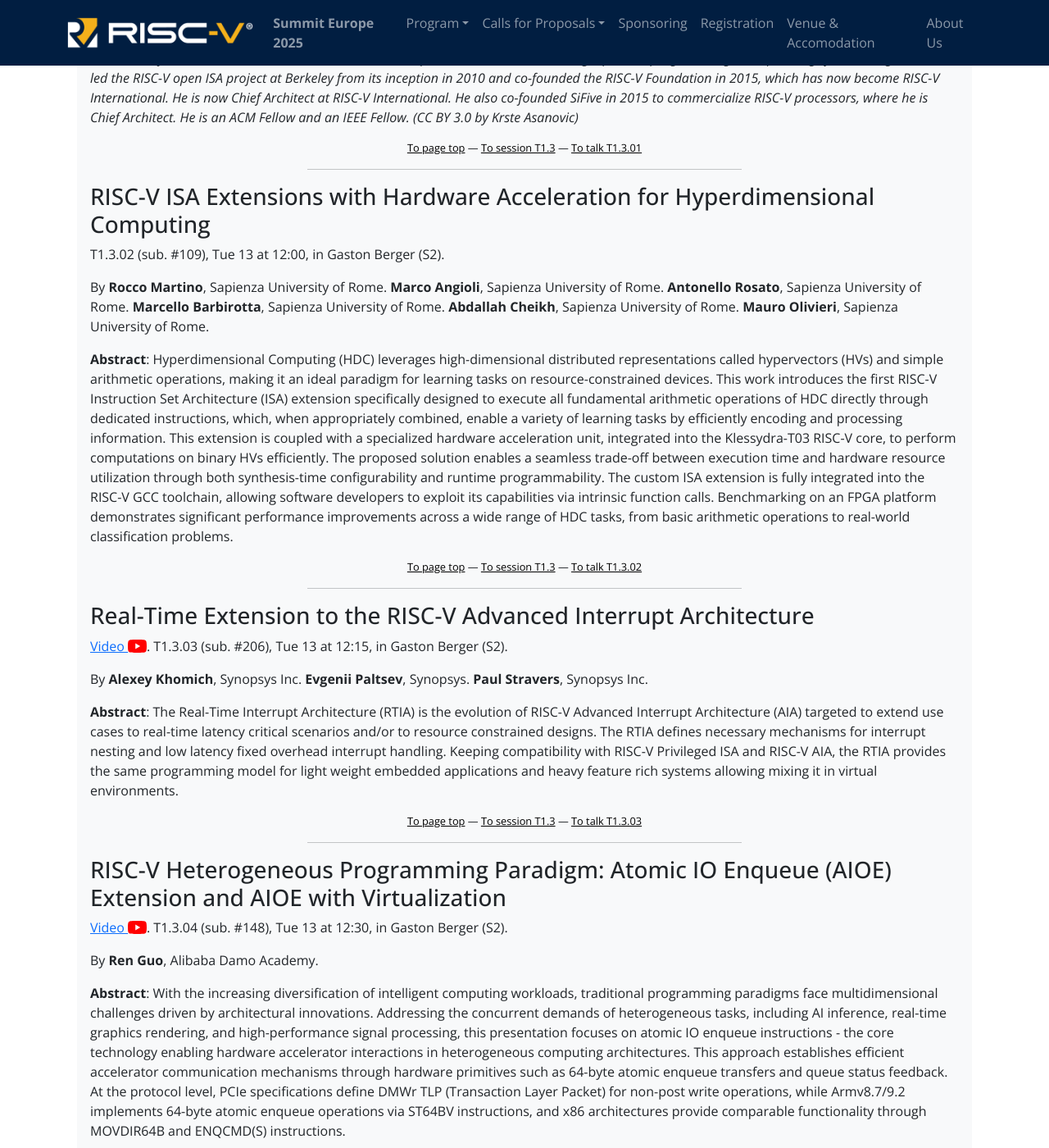
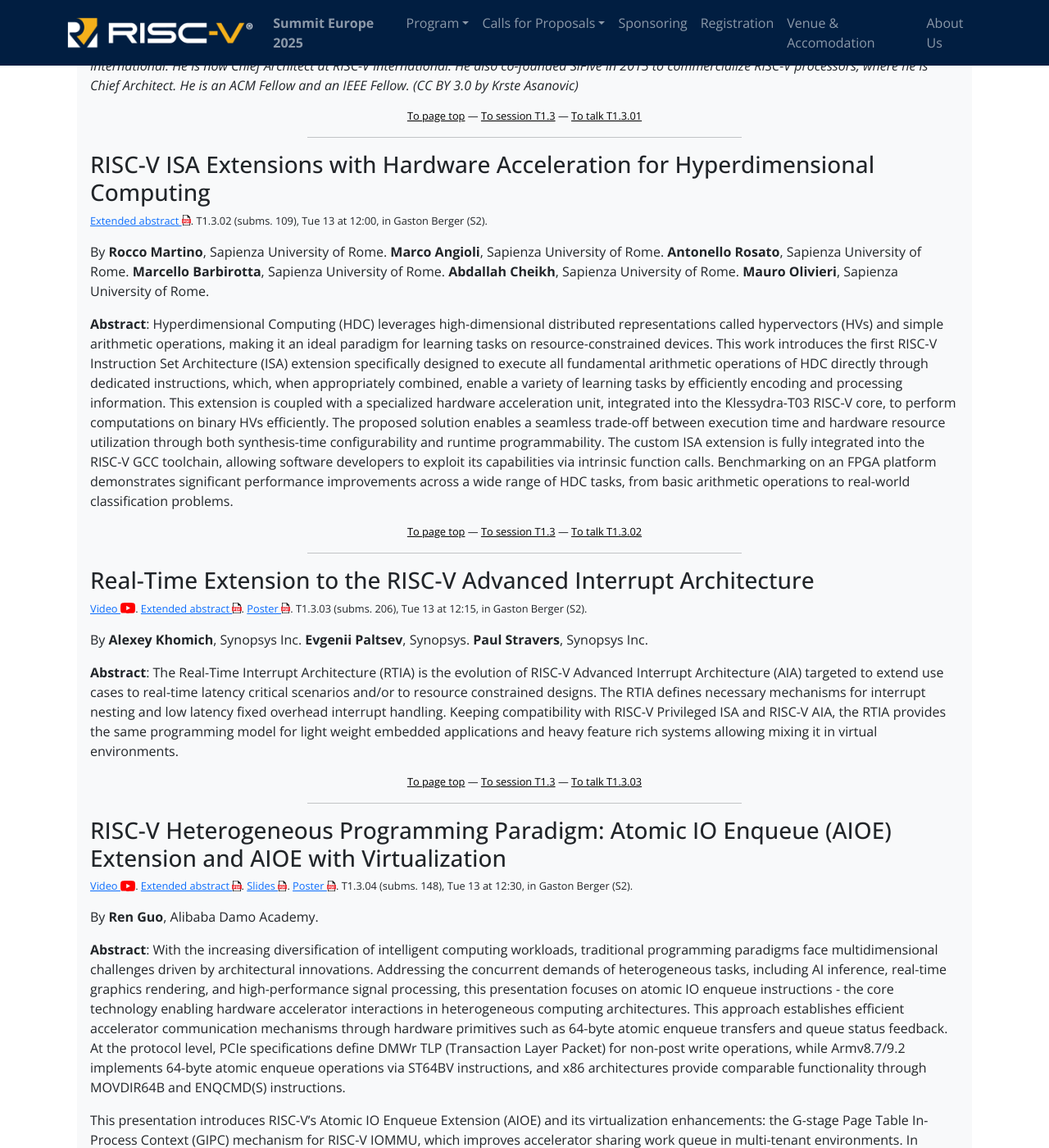
Before and after one commit to riscv-europe/summit-website-development, a Jekyll site: the page built from summit/2025/presentations.md, in a window 1280 px wide and 1400 px high, scrolled down 4901 px. Shown: the whole window at 82% size. Built offline with Jekyll 4.4.1, drawn with Linux system fonts in a browser that asks for light colours; some of the changed text lies outside the part shown.

Commit message:
Add: generate links to extended abstract, slides, and posters PDF files when these are available.

```diff
--- a/summit/2025/presentations.md
+++ b/summit/2025/presentations.md
@@ -96,8 +96,13 @@
 
 ### {{ presentation['Title'] | strip | strip_newlines }}
 
-{% if slot['YouTubeURL'] %}<a href="{{ slot['YouTubeURL'] }}" style="display: inline-flex; align-items: center; line-height: normal;">Video&nbsp;<img style="height: 1em; width: auto; vertical-align: middle; display: inline-block;" src="media/logos/inline-youtube-logo.svg" alt="YouTube icon"/></a>.{% endif %}
-T{{ slot.SlotId }} (sub. \#{{ presentation["Submission ID"] }}), {{ session.DayShort  }} at {{ slot.Start }}, in {{ location }}.
+<p style="font-size: 80%;">
+{% if slot['YouTubeURL'] %}<a href="{{ slot['YouTubeURL'] }}" style="display: inline-flex; align-items: center; line-height: normal;">Video&nbsp;<img style="height: 1em; width: auto; vertical-align: middle; display: inline-block;" src="media/logos/inline-youtube-logo.svg" alt="YouTube icon"/></a>. {% endif %}
+{%- if slot['AbstractPDFFileName'] %}<a href="media/proceedings/{{ slot['AbstractPDFFileName'] }}" style="display: inline-flex; align-items: center; line-height: normal;">Extended abstract&nbsp;<img style="height: 1em; width: auto; vertical-align: middle; display: inline-block;" src="media/logos/inline-pdf-logo.svg" alt="PDF icon"/></a>. {% endif -%}
+{%- if slot['SlidesPDFFileName'] %}<a href="media/proceedings/{{ slot['SlidesPDFFileName'] }}" style="display: inline-flex; align-items: center; line-height: normal;">Slides&nbsp;<img style="height: 1em; width: auto; vertical-align: middle; display: inline-block;" src="media/logos/inline-pdf-logo.svg" alt="PDF icon"/></a>. {% endif -%}
+{%- if slot['PosterPDFFileName'] %}<a href="media/proceedings/{{ slot['PosterPDFFileName'] }}" style="display: inline-flex; align-items: center; line-height: normal;">Poster&nbsp;<img style="height: 1em; width: auto; vertical-align: middle; display: inline-block;" src="media/logos/inline-pdf-logo.svg" alt="PDF icon"/></a>. {% endif -%}
+T{{ slot.SlotId }} (subms. {{ presentation["Submission ID"] }}), {{ session.DayShort  }} at {{ slot.Start }}, in {{ location }}.
+</p>
 
 By {% assign authors = presentation['Authors with Affiliations'] | replace: ' (BOSC)', ', BOSC' | replace: ' (', '**, ' | replace: '); ', '. **' | replace: ')', '.' -%}
 **{{ authors }}
@@ -114,8 +119,13 @@
 
 ### {{ presentation['TalkTitle'] | strip | strip_newlines }}
 
-{% if slot['YouTubeURL'] %}<a href="{{ slot['YouTubeURL'] }}" style="display: inline-flex; align-items: center; line-height: normal;">Video&nbsp;<img style="height: 1em; width: auto; vertical-align: middle; display: inline-block;" src="media/logos/inline-youtube-logo.svg" alt="YouTube icon"/></a>.{% endif %}
+<p style="font-size: 80%;">
+{% if slot['YouTubeURL'] %}<a href="{{ slot['YouTubeURL'] }}" style="display: inline-flex; align-items: center; line-height: normal;">Video&nbsp;<img style="height: 1em; width: auto; vertical-align: middle; display: inline-block;" src="media/logos/inline-youtube-logo.svg" alt="YouTube icon"/></a>. {% endif %}
+{%- if slot['AbstractPDFFileName'] %}<a href="media/proceedings/{{ slot['AbstractPDFFileName'] }}" style="display: inline-flex; align-items: center; line-height: normal;">Extended abstract&nbsp;<img style="height: 1em; width: auto; vertical-align: middle; display: inline-block;" src="media/logos/inline-pdf-logo.svg" alt="PDF icon"/></a>. {% endif -%}
+{%- if slot['SlidesPDFFileName'] %}<a href="media/proceedings/{{ slot['SlidesPDFFileName'] }}" style="display: inline-flex; align-items: center; line-height: normal;">Slides&nbsp;<img style="height: 1em; width: auto; vertical-align: middle; display: inline-block;" src="media/logos/inline-pdf-logo.svg" alt="PDF icon"/></a>. {% endif -%}
+{%- if slot['PosterPDFFileName'] %}<a href="media/proceedings/{{ slot['PosterPDFFileName'] }}" style="display: inline-flex; align-items: center; line-height: normal;">Poster&nbsp;<img style="height: 1em; width: auto; vertical-align: middle; display: inline-block;" src="media/logos/inline-pdf-logo.svg" alt="PDF icon"/></a>. {% endif -%}
 T{{ slot.SlotId }}, {{ session.DayShort  }} at {{ slot.Start }}, in {{ location }}.
+</p>
 
 By **{{ presentation.FirstName | strip }} {{ presentation.LastName | strip }}**
 {%- if presentation.Position -%}, {{ presentation.Position | strip }}{%- endif -%}
@@ -144,8 +154,13 @@
 
 ### {{ presentation['Title'] | strip | strip_newlines }}
 
-{% if slot['YouTubeURL'] %}<a href="{{ slot['YouTubeURL'] }}" style="display: inline-flex; align-items: center; line-height: normal;">Video&nbsp;<img style="height: 1em; width: auto; vertical-align: middle; display: inline-block;" src="media/logos/inline-youtube-logo.svg" alt="YouTube icon"/></a>.{% endif %}
+<p style="font-size: 80%;">
+{% if slot['YouTubeURL'] %}<a href="{{ slot['YouTubeURL'] }}" style="display: inline-flex; align-items: center; line-height: normal;">Video&nbsp;<img style="height: 1em; width: auto; vertical-align: middle; display: inline-block;" src="media/logos/inline-youtube-logo.svg" alt="YouTube icon"/></a>. {% endif %}
+{%- if slot['AbstractPDFFileName'] %}<a href="media/proceedings/{{ slot['AbstractPDFFileName'] }}" style="display: inline-flex; align-items: center; line-height: normal;">Extended abstract&nbsp;<img style="height: 1em; width: auto; vertical-align: middle; display: inline-block;" src="media/logos/inline-pdf-logo.svg" alt="PDF icon"/></a>. {% endif -%}
+{%- if slot['SlidesPDFFileName'] %}<a href="media/proceedings/{{ slot['SlidesPDFFileName'] }}" style="display: inline-flex; align-items: center; line-height: normal;">Slides&nbsp;<img style="height: 1em; width: auto; vertical-align: middle; display: inline-block;" src="media/logos/inline-pdf-logo.svg" alt="PDF icon"/></a>. {% endif -%}
+{%- if slot['PosterPDFFileName'] %}<a href="media/proceedings/{{ slot['PosterPDFFileName'] }}" style="display: inline-flex; align-items: center; line-height: normal;">Poster&nbsp;<img style="height: 1em; width: auto; vertical-align: middle; display: inline-block;" src="media/logos/inline-pdf-logo.svg" alt="PDF icon"/></a>. {% endif -%}
 T{{ slot.SlotId }} (sub. \#{{ presentation["Submission ID"] }}), {{ session.DayShort  }} at {{ slot.Start }}, in {{ location }}.
+</p>
 
 By {% assign authors = presentation['Authors with Affiliations'] | replace: ' (BOSC)', ', BOSC' | replace: ' (', '**, ' | replace: '); ', '. **' | replace: ')', '.' -%}
 **{{ authors }}
@@ -161,8 +176,13 @@
 {%- assign emptySlot = false -%}
 ## Panel -- {{ panel.Title | strip | strip_newlines }}
 
-{% if slot['YouTubeURL'] %}<a href="{{ slot['YouTubeURL'] }}" style="display: inline-flex; align-items: center; line-height: normal;">Video&nbsp;<img style="height: 1em; width: auto; vertical-align: middle; display: inline-block;" src="media/logos/inline-youtube-logo.svg" alt="YouTube icon"/></a>.{% endif %}
+<p style="font-size: 80%;">
+{% if slot['YouTubeURL'] %}<a href="{{ slot['YouTubeURL'] }}" style="display: inline-flex; align-items: center; line-height: normal;">Video&nbsp;<img style="height: 1em; width: auto; vertical-align: middle; display: inline-block;" src="media/logos/inline-youtube-logo.svg" alt="YouTube icon"/></a>. {% endif %}
+{%- if slot['AbstractPDFFileName'] %}<a href="media/proceedings/{{ slot['AbstractPDFFileName'] }}" style="display: inline-flex; align-items: center; line-height: normal;">Extended abstract&nbsp;<img style="height: 1em; width: auto; vertical-align: middle; display: inline-block;" src="media/logos/inline-pdf-logo.svg" alt="PDF icon"/></a>. {% endif -%}
+{%- if slot['SlidesPDFFileName'] %}<a href="media/proceedings/{{ slot['SlidesPDFFileName'] }}" style="display: inline-flex; align-items: center; line-height: normal;">Slides&nbsp;<img style="height: 1em; width: auto; vertical-align: middle; display: inline-block;" src="media/logos/inline-pdf-logo.svg" alt="PDF icon"/></a>. {% endif -%}
+{%- if slot['PosterPDFFileName'] %}<a href="media/proceedings/{{ slot['PosterPDFFileName'] }}" style="display: inline-flex; align-items: center; line-height: normal;">Poster&nbsp;<img style="height: 1em; width: auto; vertical-align: middle; display: inline-block;" src="media/logos/inline-pdf-logo.svg" alt="PDF icon"/></a>. {% endif -%}
 T{{ slot.SlotId }}, {{ session.DayShort  }} at {{ slot.Start }}, in {{ location }}.
+</p>
 
 {% if panel.PanelistsAndAffiliation %}
 Panelists: {{ panel.PanelistsAndAffiliation | strip }}.
```
Also changed, not shown: _includes/summit25talk-long.md (+6 -1 lines).
